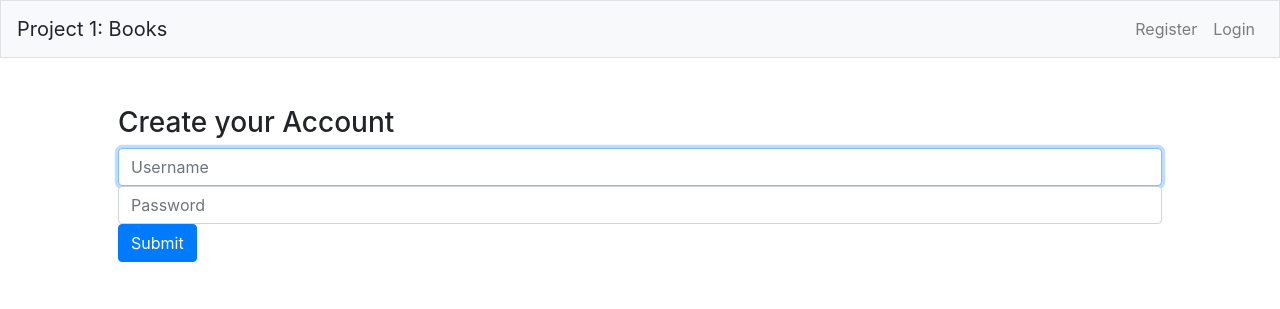
After one commit to sudheerpvns/S-W-Apps---2019501023, a Flask app: page /register in a window 1280 px wide. The commit adds this page. Shown: the top 309 px of the page. Run offline with Flask 2, Linux system fonts and the light colour scheme; style sheets or scripts are compiled from the project's sources; some libraries are stand-ins or nearby versions.

Commit message:
after css

```diff
--- a/project1/application.py
+++ b/project1/application.py
@@ -1,6 +1,6 @@
 import os
-
-from flask import Flask, session
+import requests
+from flask import Flask, session, render_template,request
 from flask_session import Session
 from sqlalchemy import create_engine
 from sqlalchemy.orm import scoped_session, sessionmaker
@@ -15,6 +15,7 @@ if not os.getenv("DATABASE_URL"):
 app.config["SESSION_PERMANENT"] = False
 app.config["SESSION_TYPE"] = "filesystem"
 Session(app)
+Session(app)
 
 # Set up database
 engine = create_engine(os.getenv("DATABASE_URL"))
@@ -23,4 +24,12 @@ db = scoped_session(sessionmaker(bind=engine))
 
 @app.route("/")
 def index():
-    return "Project 1: TODO"
+    return render_template("index.html")
+
+@app.route("/register")
+def register():
+    # session.clear()
+    if request.method == "POST":
+        return render_template("register.html")
+    else:
+        return render_template("register.html")
--- /dev/null
+++ b/project1/templates/layout.html
@@ -0,0 +1,62 @@
+<!DOCTYPE html>
+<html lang>
+
+<head>
+    <meta charset="utf-8" />
+    <meta name="viewport" content="width=device-width, initial-scale=1, shrink-to-fit=no">
+
+    <link rel="stylesheet" href="https://stackpath.bootstrapcdn.com/bootstrap/4.1.3/css/bootstrap.min.css" integrity="sha384-MCw98/SFnGE8fJT3GXwEOngsV7Zt27NXFoaoApmYm81iuXoPkFOJwJ8ERdknLPMO"
+        crossorigin="anonymous">
+    <link rel="stylesheet" href="../static/style.css">
+
+    <script src="https://code.jquery.com/jquery-3.3.1.slim.min.js" integrity="sha384-q8i/X+965DzO0rT7abK41JStQIAqVgRVzpbzo5smXKp4YfRvH+8abtTE1Pi6jizo"
+        crossorigin="anonymous"></script>
+    <script src="https://cdnjs.cloudflare.com/ajax/libs/popper.js/1.14.3/umd/popper.min.js" integrity="sha384-ZMP7rVo3mIykV+2+9J3UJ46jBk0WLaUAdn689aCwoqbBJiSnjAK/l8WvCWPIPm49"
+        crossorigin="anonymous"></script>
+    <script src="https://stackpath.bootstrapcdn.com/bootstrap/4.1.3/js/bootstrap.min.js" integrity="sha384-ChfqqxuZUCnJSK3+MXmPNIyE6ZbWh2IMqE241rYiqJxyMiZ6OW/JmZQ5stwEULTy"
+        crossorigin="anonymous"></script>
+
+    <title>Project 1: {% block title %}{% endblock %}</title>
+</head>
+
+<body>
+    <nav class="navbar navbar-expand-lg navbar-light bg-light border">
+        <a class="navbar-brand" style="color:gr">
+            Project 1: Books
+        </a>
+        <button class="navbar-toggler" type="button" data-toggle="collapse" data-target="#navbarNavDropdown"
+            aria-controls="navbarNavDropdown" aria-expanded="false" aria-label="Toggle navigation">
+            <span class="navbar-toggler-icon"></span>
+        </button>
+        <div class="navbar-collapse collapse" id="navbarNavDropdown">
+            {% if session.user_id %}
+                <ul class="navbar-nav mr-auto">
+                    <li class="nav-item"><a class="nav-link" href="/">Search</a></li>
+                </ul>
+                <ul class="navbar-nav ml-auto">
+                    <li class="nav-item"><a class="nav-link" href="#">{{ session.user_name }}</a></li>
+                    <li class="nav-item"><a class="nav-link" href="/logout">Log Out</a></li>
+                </ul>
+            {% else %}
+                <ul class="navbar-nav ml-auto">
+                    <li class="nav-item"><a class="nav-link" href="/register">Register</a></li>
+                    <li class="nav-item"><a class="nav-link" href="/login">Login</a></li>
+                </ul>
+            {% endif %}
+        </div>
+    </nav>
+
+    {% if get_flashed_messages() %}
+        <div class="alert alert-info text-center" role="alert">
+            {{ get_flashed_messages() | join(" ") }}
+        </div>
+    {% endif %}
+
+    <main class="container p-5">
+        {% block content %}
+        {% endblock %}
+    </main>
+
+</body>
+
+</html>
--- a/project1/register.html
+++ b/project1/templates/register.html
@@ -1,3 +1,4 @@
+{% extends "layout.html" %}
 {% block title %}
 REGISTER
 {% endblock %}
@@ -12,6 +13,6 @@ REGISTER
 <div class="form">
     <input class="form-control" name = "password" placeholder="Password" type = "password"/>
 </div>
-<button class ="btn btn-primary" type="submit">Register</button>
+<button class ="btn btn-primary" type="submit">Submit</button>
 </form>
 {% endblock %}
```
Also changed, not shown: project1/templates/index.html (added, +11 -0 lines).
